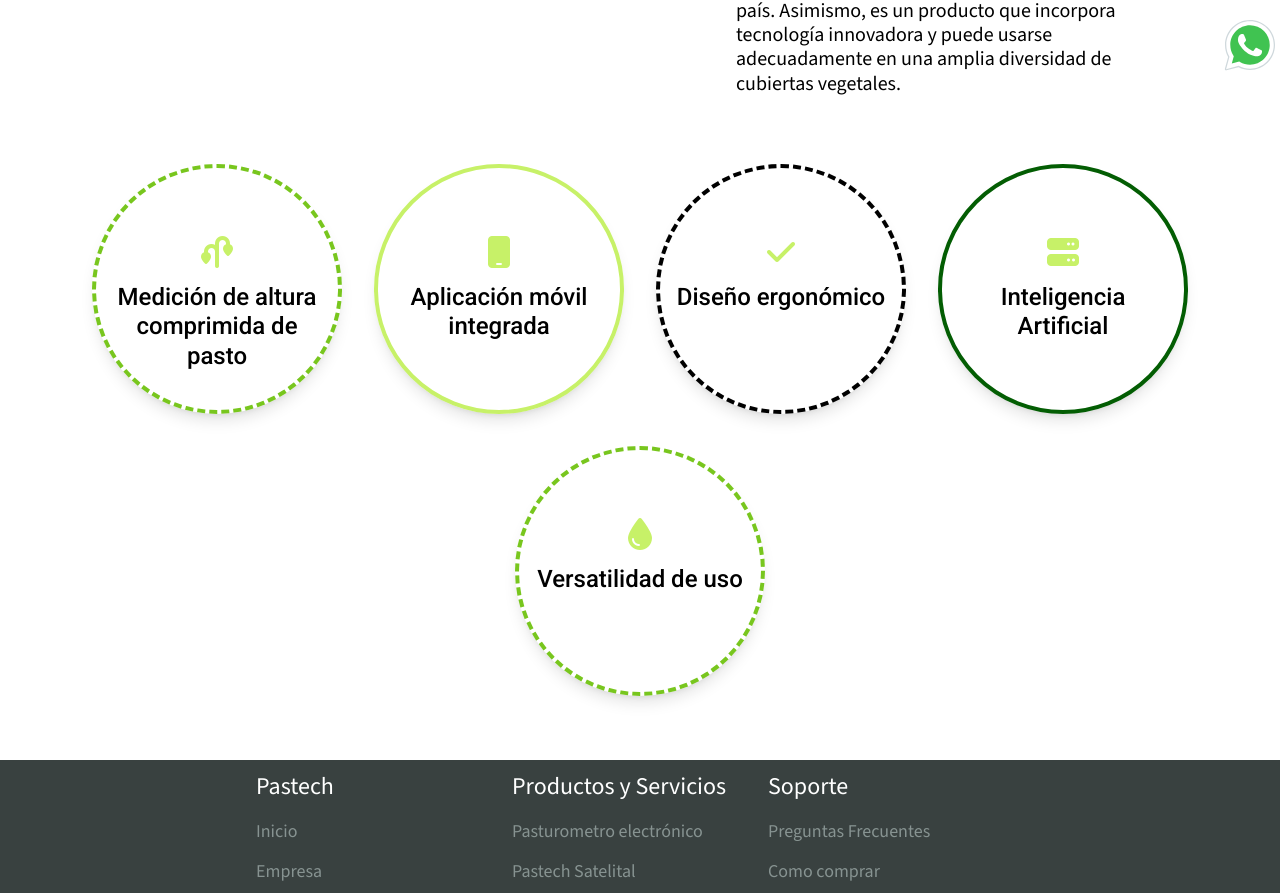
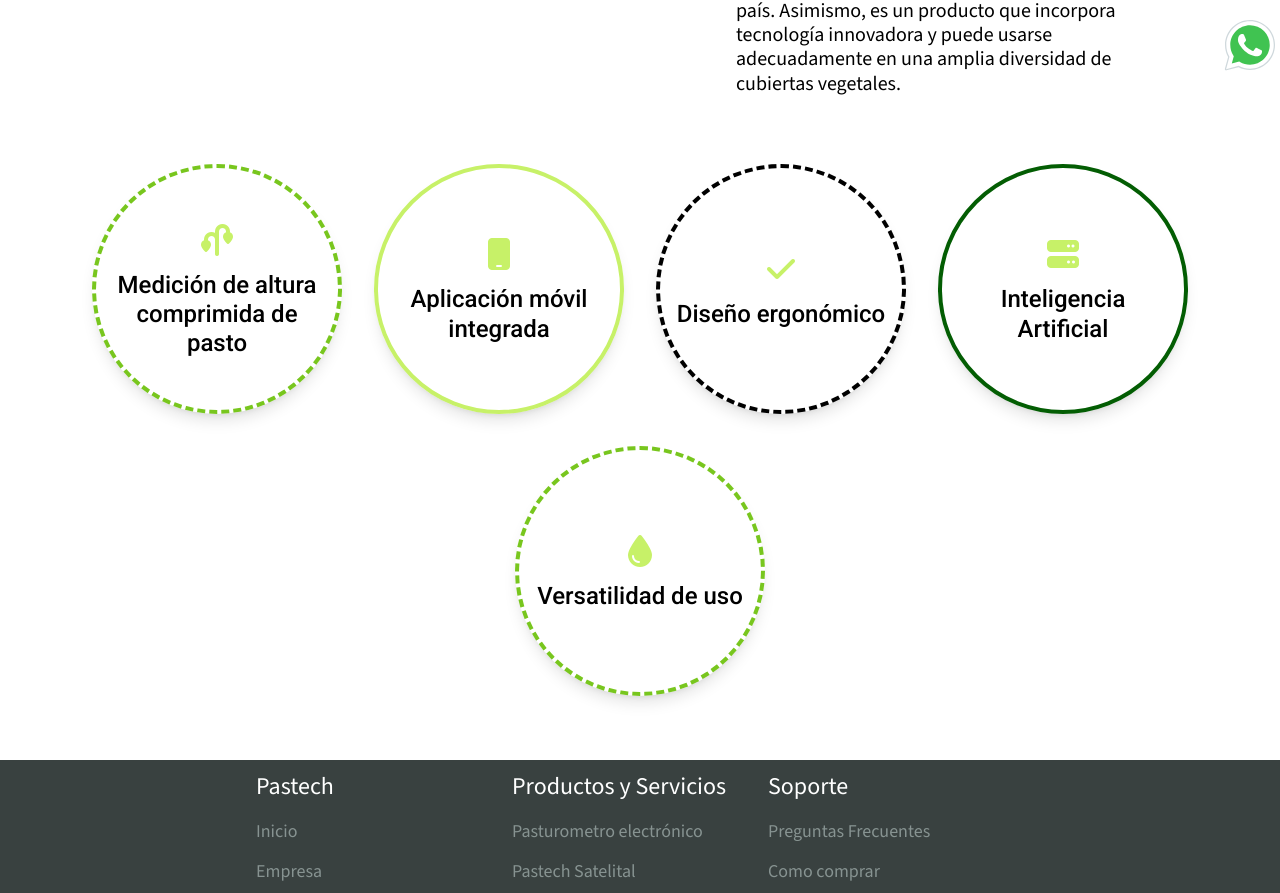
Before and after one commit to TomasMatarazzo/pastech-web, a React (Vite) app: page /pasturometro in a window 1280 px wide. Shown: the part 725-1618 px from the top of the page. Built offline with nearby package versions, Linux system fonts and the light colour scheme; a web font is replaced by a local one.

Commit message:
Update ContenidoPasturometro.jsx

```diff
--- a/src/pages/Contenido/ContenidoPasturometro.jsx
+++ b/src/pages/Contenido/ContenidoPasturometro.jsx
@@ -93,7 +93,7 @@ const ContenidoPasturometro = () => {
         </div> */}
         <ul className='px-12 flex gap-8 flex-wrap justify-center pb-16 max-md:gap-0 max-md:px-4 max-md:text-center text-center'>
             {data2.map((item, index) => (
-                <li key={index} className={`max-md:p-8 max-md:my-8 shadow-lg w-[250px] h-[250px] text-align:center items-center ${item.border} border-[50%] px-4 py-16 transition-all duration-500 hover:bg-slate-200 rounded-[100%]`}>
+                <li key={index} className={`max-md:p-8 flex flex-col justify-center max-md:my-8 shadow-lg w-[250px] h-[250px] max-md:w-[300px] max-md:h-[300px] text-align:center items-center ${item.border} border-[50%] px-4 py-16 transition-all duration-500 hover:bg-slate-200 rounded-[100%]`}>
                     <span style={{"color":"#C7F168"}} className="relative top-1">
                         <i class={item.class} ></i>
                     </span>
```
